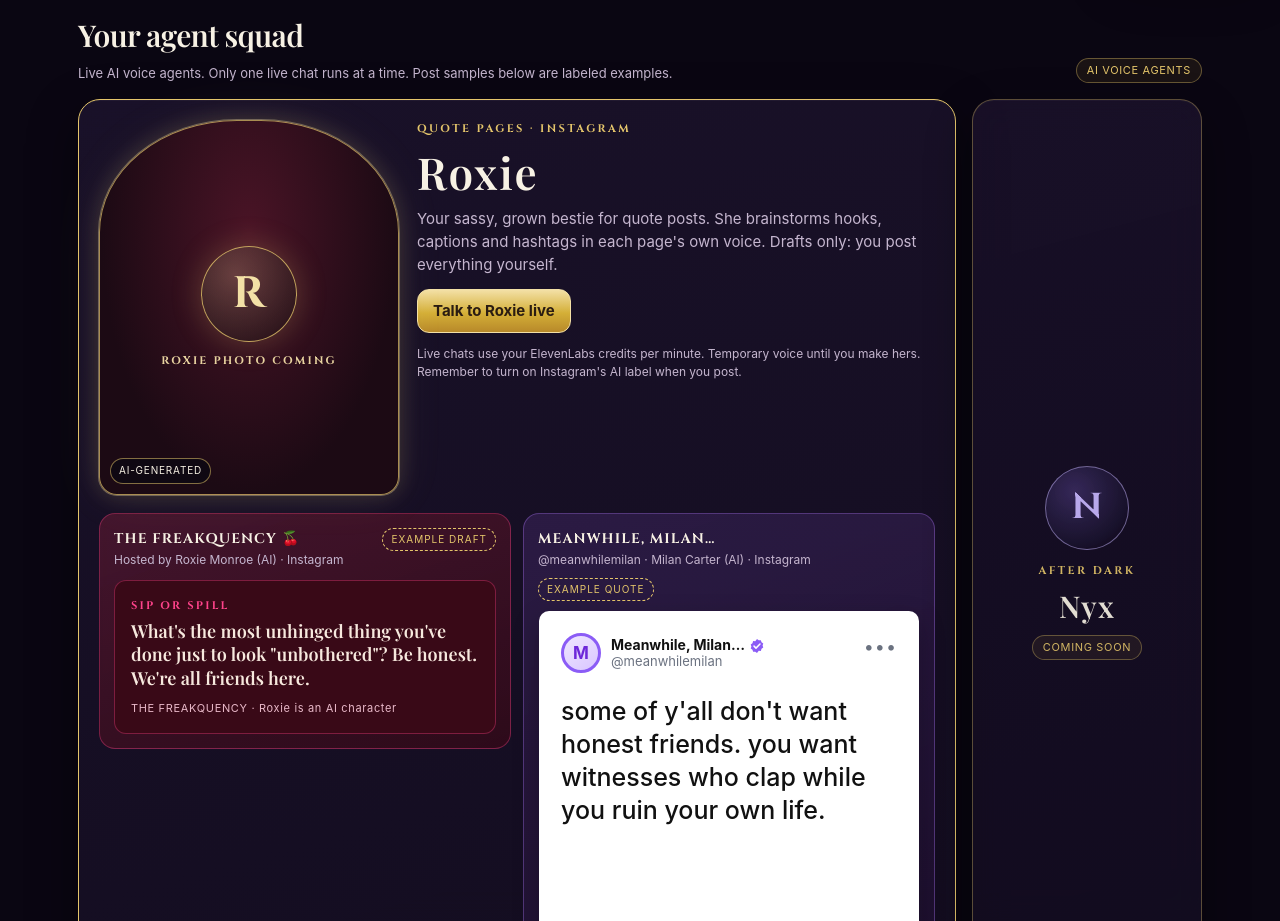
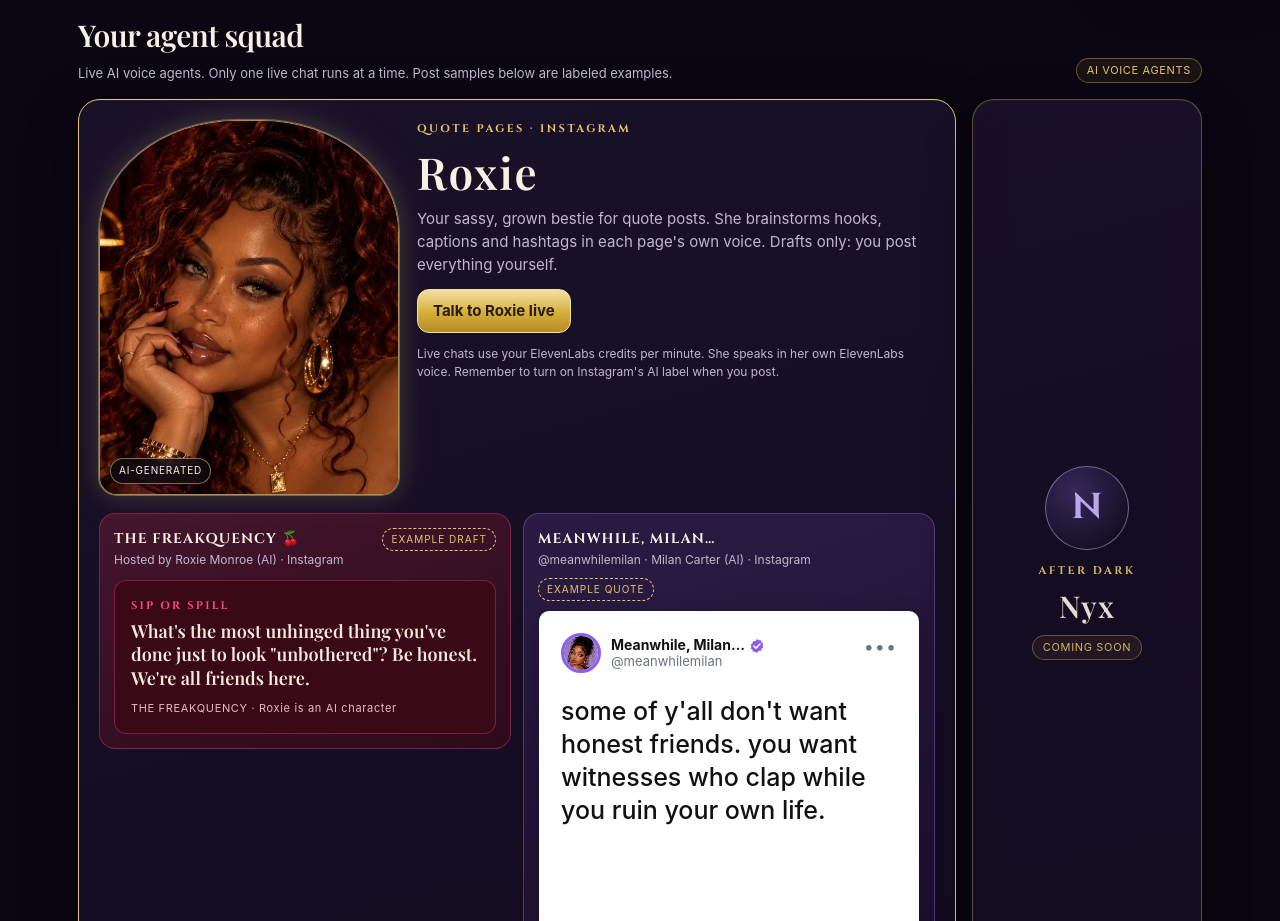
Before and after one commit to lowhitaker87/oddsaint-dashboard, a plain HTML site: page index.html in a window 1280 px wide. Shown: the part 820-1741 px from the top of the page. Drawn offline with Linux system fonts and the light colour scheme.

Commit message:
Roxie: real photo, cartoon Milan avatar on example card, own-voice note

```diff
--- a/index.html
+++ b/index.html
@@ -1216,8 +1216,9 @@ footer{
 .mc-avatar{
   width:40px;height:40px;border-radius:50%;flex:0 0 auto;display:grid;place-items:center;
   border:3px solid #8b5cf6;background:linear-gradient(145deg,#efe6ff,#d9c6ff);color:#6d28d9;
-  font-weight:700;font-size:17px;
-}
+  font-weight:700;font-size:17px;overflow:hidden;
+}
+.mc-avatar picture,.mc-avatar img{display:block;width:100%;height:100%;object-fit:cover;border-radius:50%}
 .mc-id{display:flex;flex-direction:column;min-width:0;line-height:1.2}
 .mc-name{font-weight:700;font-size:14px;display:flex;align-items:center;gap:4px;white-space:nowrap}
 .mc-name svg{width:16px;height:16px;flex:0 0 auto}
@@ -1343,7 +1344,7 @@ footer{
           <figure class="roxie-frame" id="roxie-frame">
             <picture>
               <source type="image/webp" srcset="assets/roxie-card.webp">
-              <img id="roxie-photo" src="assets/roxie-card.jpg" alt="AI-generated portrait of Roxie" width="640" height="800" loading="lazy" decoding="async">
+              <img id="roxie-photo" src="assets/roxie-card.jpg" alt="AI-generated portrait of Roxie, the Freakquency host" width="576" height="720" loading="lazy" decoding="async">
             </picture>
             <div class="roxie-monogram" aria-hidden="true"><b>R</b><small>Roxie photo coming</small></div>
             <div class="roxie-aura" aria-hidden="true"></div>
@@ -1357,7 +1358,7 @@ footer{
               <button type="button" class="btn-gold" id="roxie-talk-live" aria-pressed="false">Talk to Roxie live</button>
               <span id="roxie-live-status" class="ronnie-live-status" hidden aria-live="polite"></span>
             </div>
-            <p class="roxie-credit">Live chats use your ElevenLabs credits per minute. Temporary voice until you make hers. Remember to turn on Instagram's AI label when you post.</p>
+            <p class="roxie-credit">Live chats use your ElevenLabs credits per minute. She speaks in her own ElevenLabs voice. Remember to turn on Instagram's AI label when you post.</p>
           </div>
           <div class="page-pair">
             <section class="page-tile freak-tile" aria-label="THE FREAKQUENCY example">
@@ -1378,7 +1379,7 @@ footer{
               </header>
               <div class="milan-card" role="img" aria-label="Example Meanwhile, Milan quote card: some of y'all don't want honest friends. you want witnesses who clap while you ruin your own life.">
                 <div class="mc-head">
-                  <span class="mc-avatar" aria-hidden="true">M</span>
+                  <span class="mc-avatar" aria-hidden="true"><picture><source type="image/webp" srcset="assets/milan-avatar.webp"><img src="assets/milan-avatar.jpg" alt="" width="128" height="128" loading="lazy" decoding="async"></picture></span>
                   <span class="mc-id">
                     <span class="mc-name">Meanwhile, Milan… <svg viewBox="0 0 24 24" aria-hidden="true"><path fill="#8b5cf6" d="M12 1.5l2.6 1.9 3.2-.2 1 3.1 2.6 1.9-1 3.1 1 3.1-2.6 1.9-1 3.1-3.2-.2L12 22.5l-2.6-1.9-3.2.2-1-3.1-2.6-1.9 1-3.1-1-3.1 2.6-1.9 1-3.1 3.2.2z"/><path fill="none" stroke="#fff" stroke-width="2.2" stroke-linecap="round" stroke-linejoin="round" d="M7.5 12.2l3 3 6-6.2"/></svg></span>
                     <span class="mc-handle">@meanwhilemilan</span>
```
Also changed, not shown: assets/milan-avatar.jpg (added), assets/milan-avatar.webp (added), assets/roxie-card.jpg (added), assets/roxie-card.webp (added).
